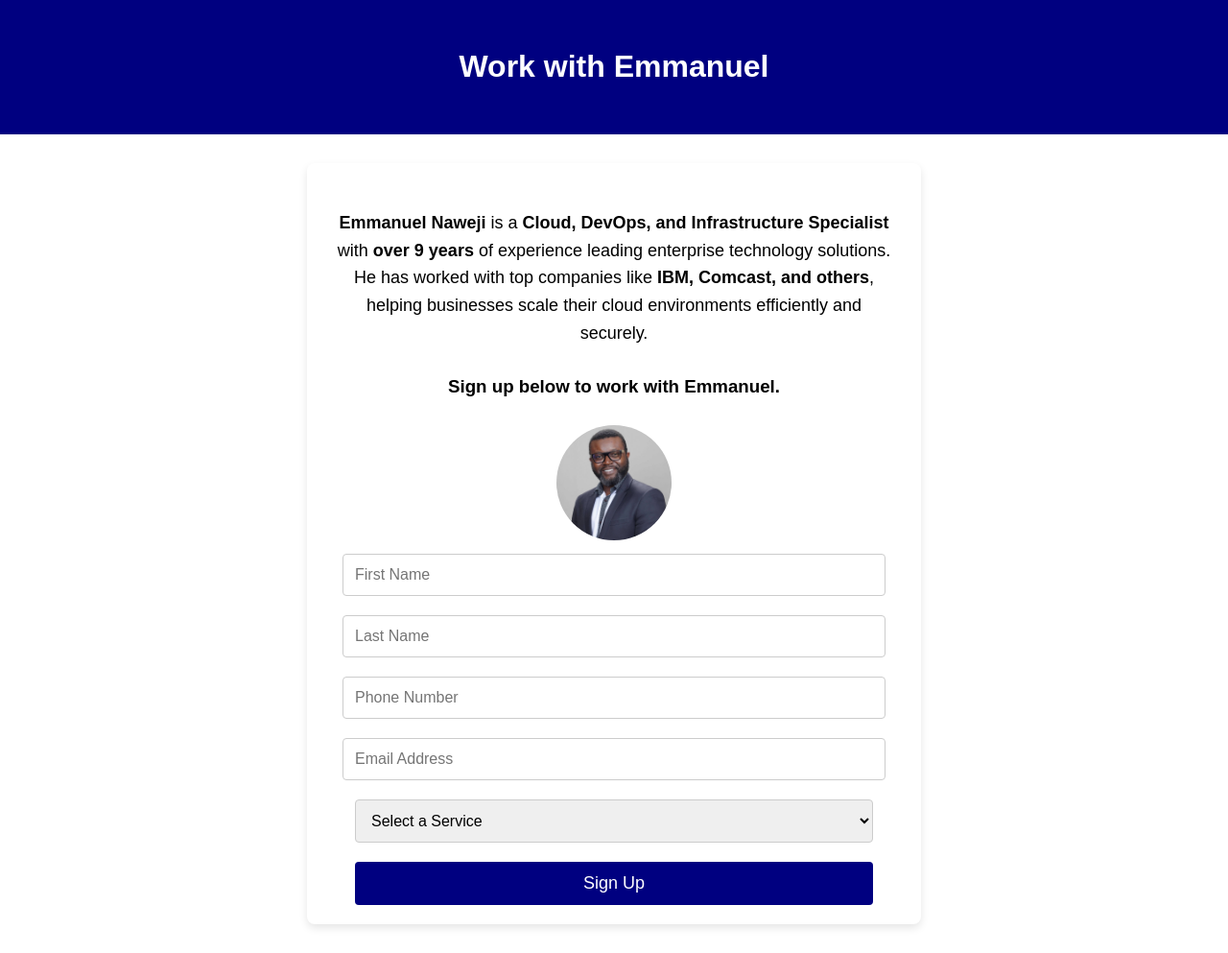
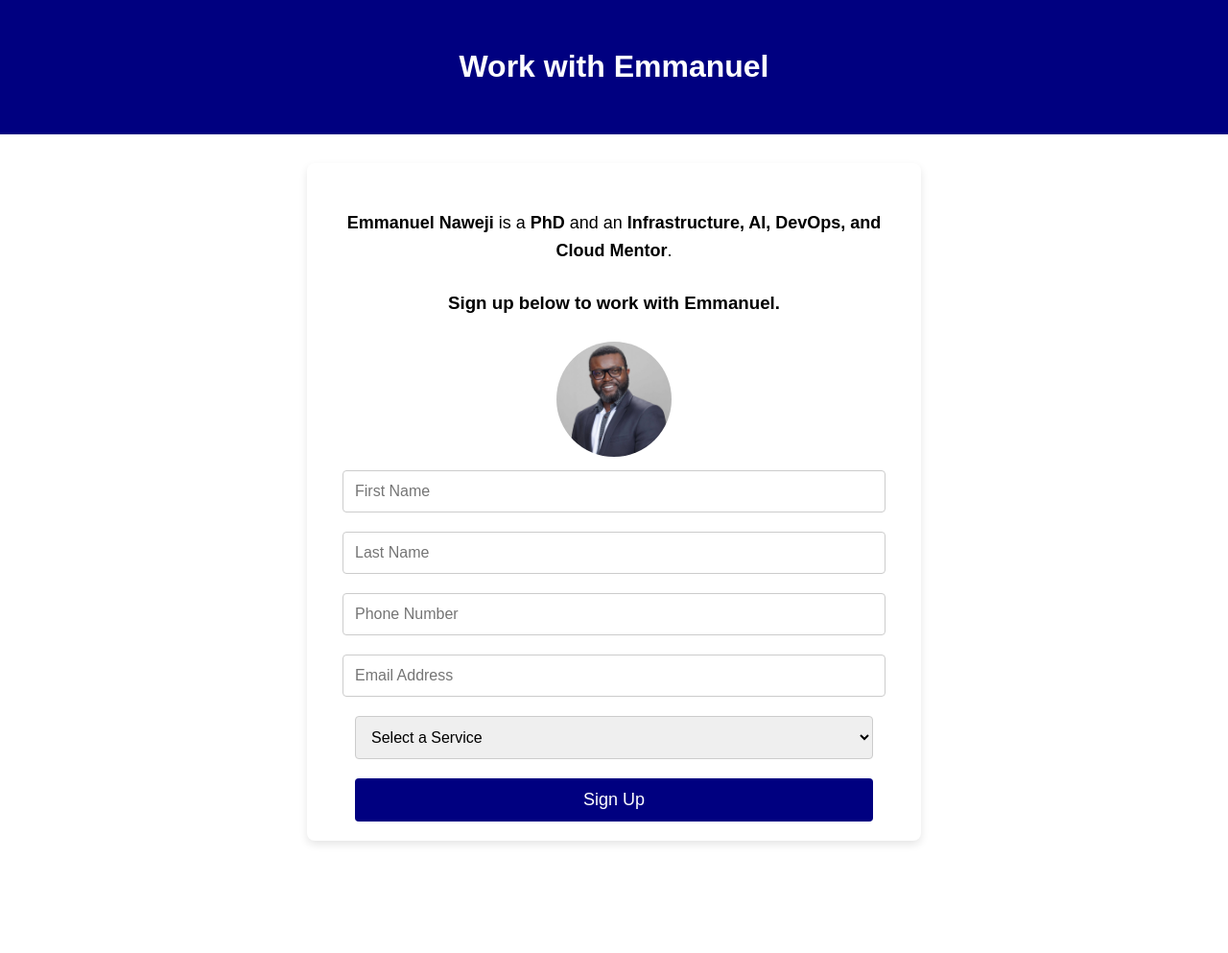
Before and after one commit to Here2ServeU/t2s-fintech-infra, a Flask app: page / in a window 1280 px wide. Shown: the whole page at 96% size. After the commit the page ends 880 px from the top, so only its background shows below. Run offline with Flask 3, Linux system fonts and the light colour scheme.

Commit message:
Updated project

```diff
--- a/docker/backend/templates/index.html
+++ b/docker/backend/templates/index.html
@@ -1,4 +1,4 @@
-<!DOCTYPE html>
+<!doctype html>
 <html lang="en">
   <head>
     <meta charset="UTF-8" />
@@ -91,17 +91,19 @@
 
     <div class="container">
       <p class="bio">
-        <strong>Emmanuel Naweji</strong> is a
-        <strong>Cloud, DevOps, and Infrastructure Specialist</strong> with
-        <strong>over 9 years</strong> of experience leading enterprise technology solutions.
-        He has worked with top companies like <strong>IBM, Comcast, and others</strong>,
-        helping businesses scale their cloud environments efficiently and securely.
+        <strong>Emmanuel Naweji</strong> is a <strong>PhD</strong> and an
+        <strong>Infrastructure, AI, DevOps, and Cloud Mentor</strong>.
       </p>
 
       <h3>Sign up below to work with Emmanuel.</h3>
 
-      {# Jinja2 comment: Ensure the image path is correct in your Flask app static folder #}
-      <img src="{{ url_for('static', filename='images/emmanuel-thumbnail.jpg') }}" alt="Emmanuel Naweji" class="profile-img">
+      {# Jinja2 comment: Ensure the image path is correct in your Flask app
+      static folder #}
+      <img
+        src="{{ url_for('static', filename='images/emmanuel-thumbnail.jpg') }}"
+        alt="Emmanuel Naweji"
+        class="profile-img"
+      />
 
       <form id="signupForm">
         <input
@@ -179,7 +181,7 @@
           }
         } catch (error) {
           alert(
-            "Unable to submit form. Please check your connection and try again."
+            "Unable to submit form. Please check your connection and try again.",
           );
         }
       });
```
Also changed, not shown: docker/frontend/public/index.html (+2 -5 lines), README.md, docker/README.md, 1 other file.
